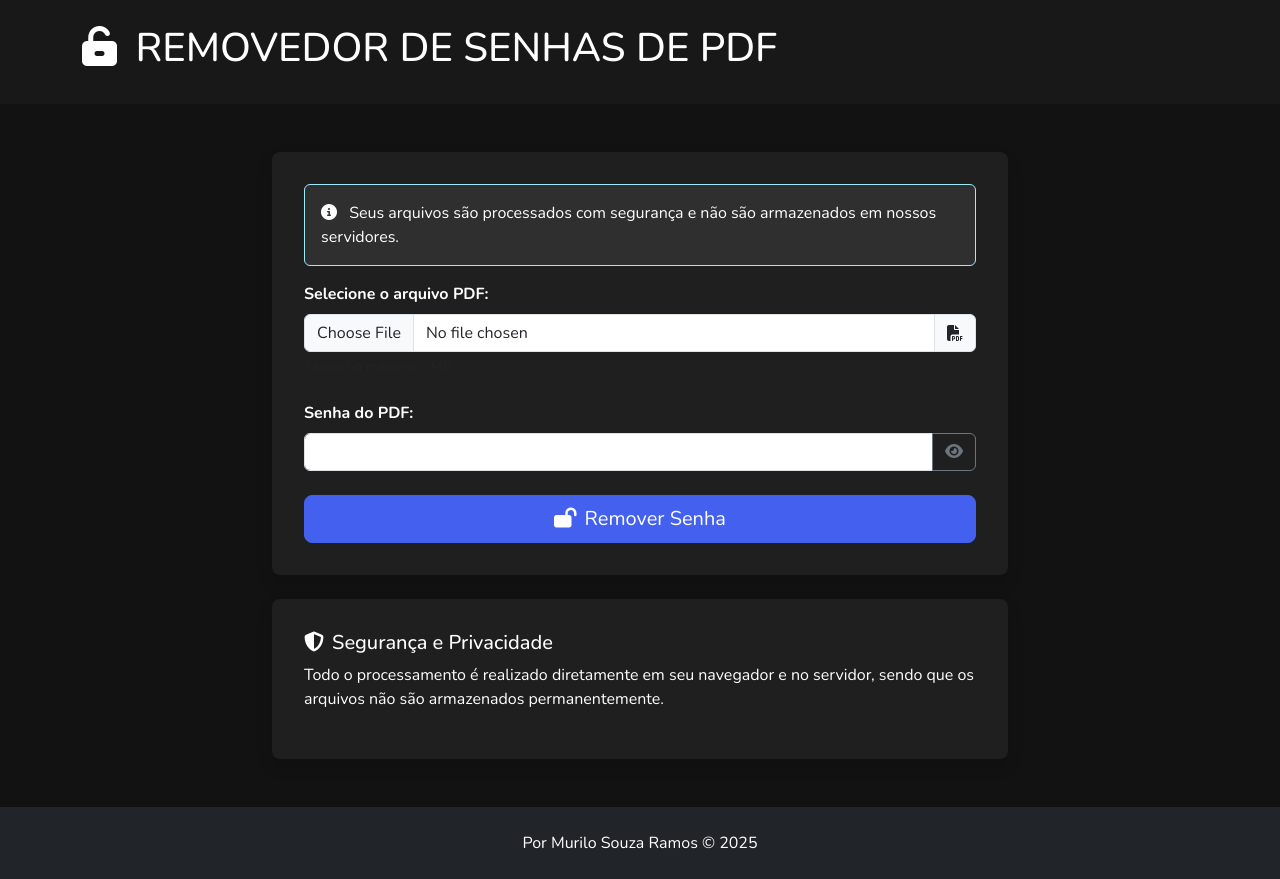
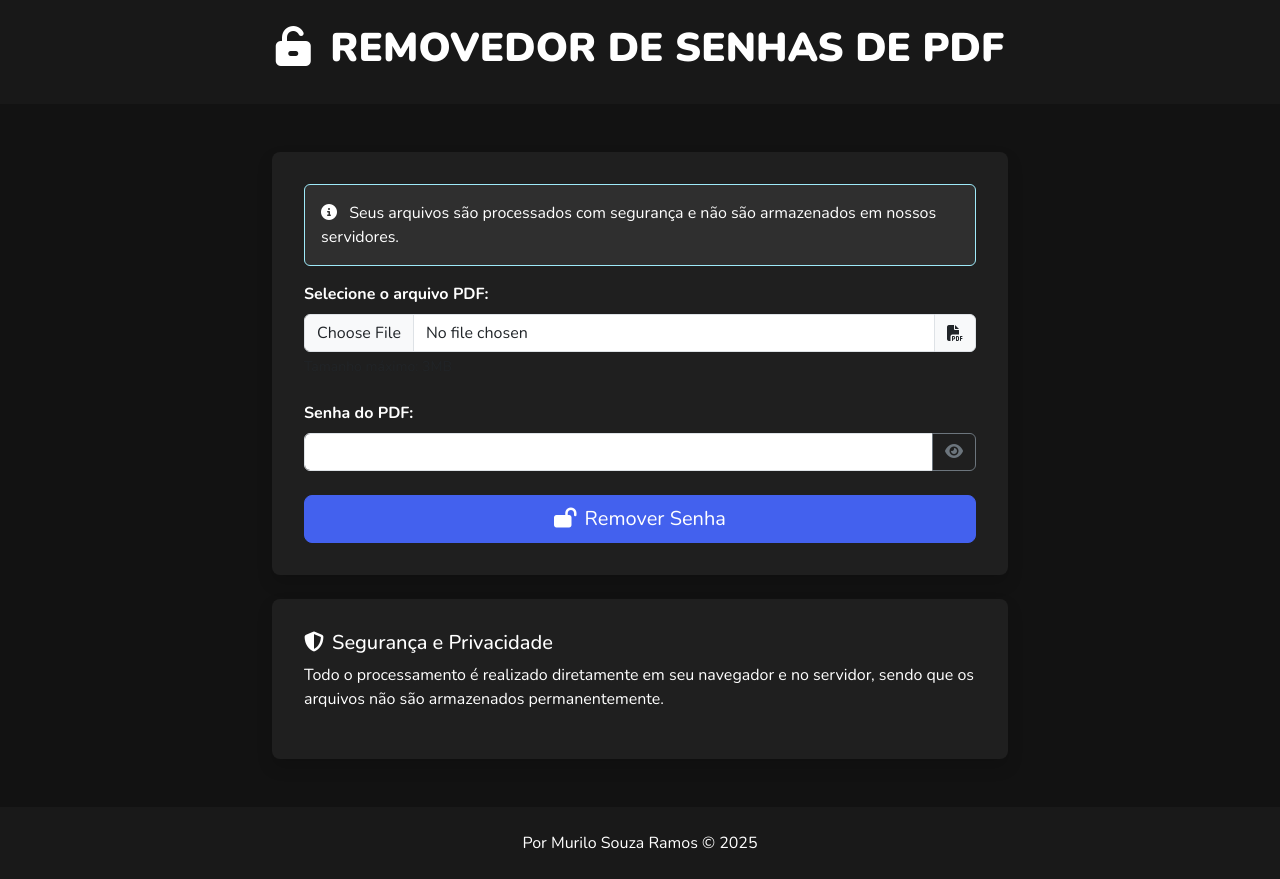
Before and after one commit to murs77r/RemoverSenhaPDF-API-Rest, a plain HTML site: page index.html in a window 1280 px wide. Drawn offline with nearby package versions, Linux system fonts and the light colour scheme.

Commit message:
Corrige a definição da cor de fundo e adiciona alinhamento central ao título

```diff
--- a/index.html
+++ b/index.html
@@ -10,7 +10,7 @@
     <!-- Font Awesome -->
     <link rel="stylesheet" href="https://cdnjs.cloudflare.com/ajax/libs/font-awesome/6.4.0/css/all.min.css">
     <!-- Custom CSS -->
-    <link rel="stylesheet" href="style/style.css?v=3">
+    <link rel="stylesheet" href="style/style.css?v=4">
     <link href="https://fonts.googleapis.com/css2?family=Nunito:ital,wght@0,200..1000;1,200..1000&display=swap" rel="stylesheet">
 </head>
 <body>
--- a/style/style.css
+++ b/style/style.css
@@ -72,11 +72,12 @@ footer {
 }
 
 .bg-dark {
-    background-color: (255, 255, 255, 0.03) !important;
+    background-color: rgba(255, 255, 255, 0.03) !important;
 }
 
-.h1 {
-    font-weight: 1000;
+h1 {
+    font-weight: 1000 !important;
+    text-align: center;
 }
 
 @media (max-width: 576px) {
```
